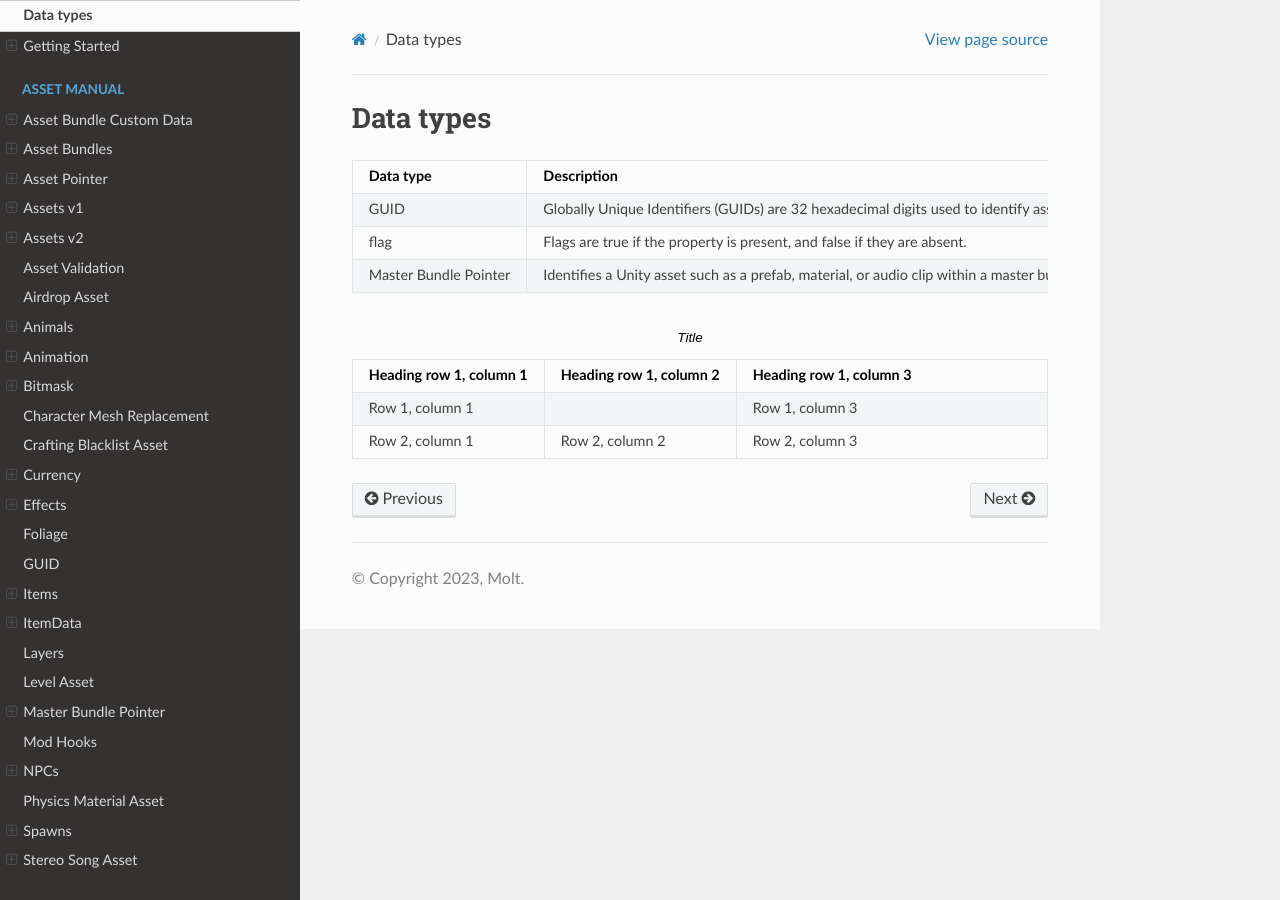
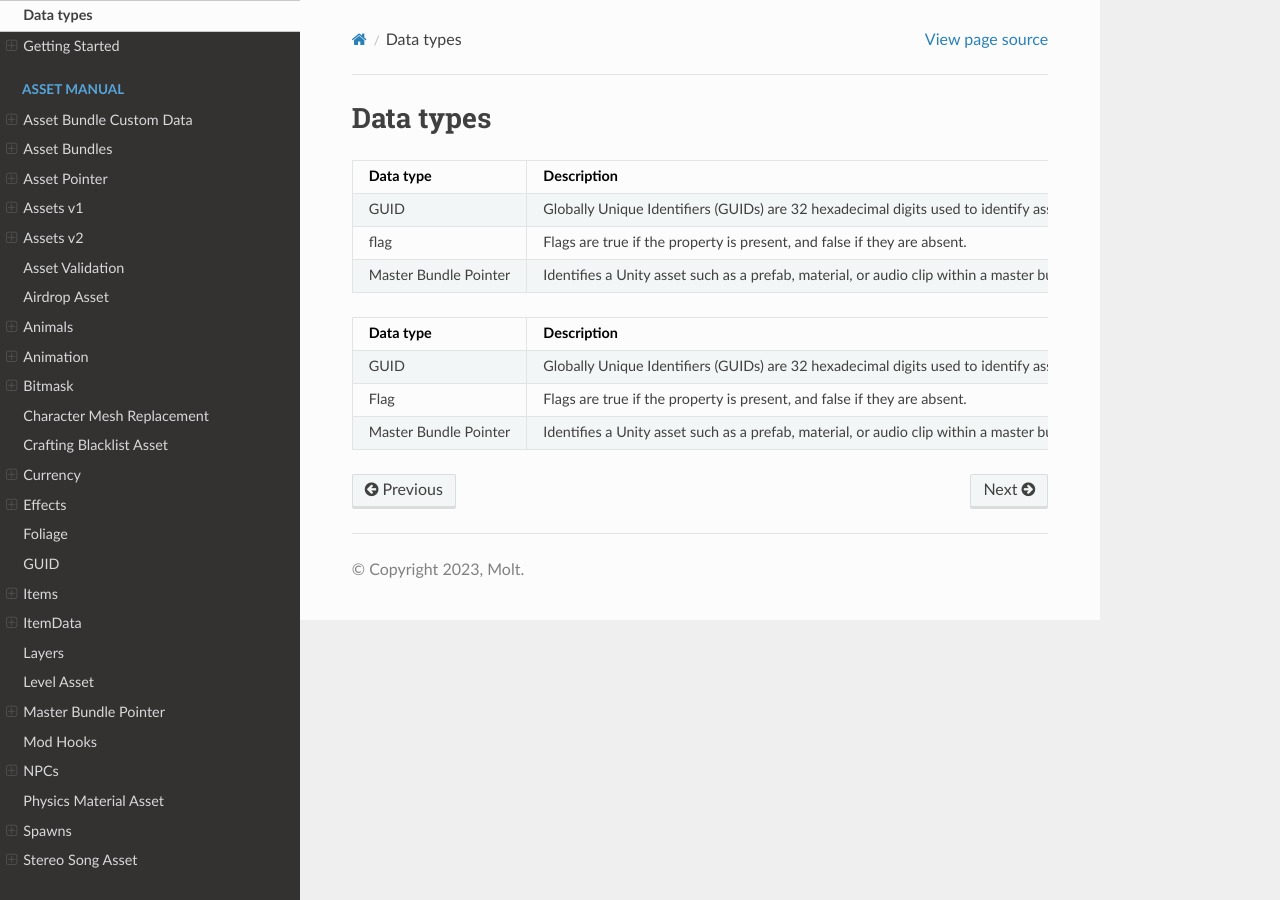
Before and after one commit to MoltonMontro/TestDocs, a Sphinx documentation site: the page built from docs/source/data-types.rst, in a window 1280 px wide. Built offline with Sphinx 7.4.7 and the Read the Docs theme 2.0.0, drawn with Linux system fonts in a browser that asks for light colours.

Commit message:
list-table

```diff
--- a/docs/source/data-types.rst
+++ b/docs/source/data-types.rst
@@ -15,16 +15,15 @@ Data types
 | Pointer          | clip within a master bundle.                                  |
 +------------------+---------------------------------------------------------------+
 
-.. list-table:: Title
-   :widths: 25 25 50
+.. list-table::
+   :widths: 20 80
    :header-rows: 1
 
-   * - Heading row 1, column 1
-     - Heading row 1, column 2
-     - Heading row 1, column 3
-   * - Row 1, column 1
-     -
-     - Row 1, column 3
-   * - Row 2, column 1
-     - Row 2, column 2
-     - Row 2, column 3
+   * - Data type
+     - Description
+   * - GUID
+     - Globally Unique Identifiers (GUIDs) are 32 hexadecimal digits used to identify assets. They are preferable to file names because the files can be moved without redirectors.
+   * - Flag
+     - Flags are true if the property is present, and false if they are absent.
+   * - Master Bundle Pointer
+     - Identifies a Unity asset such as a prefab, material, or audio clip within a master bundle.
```
